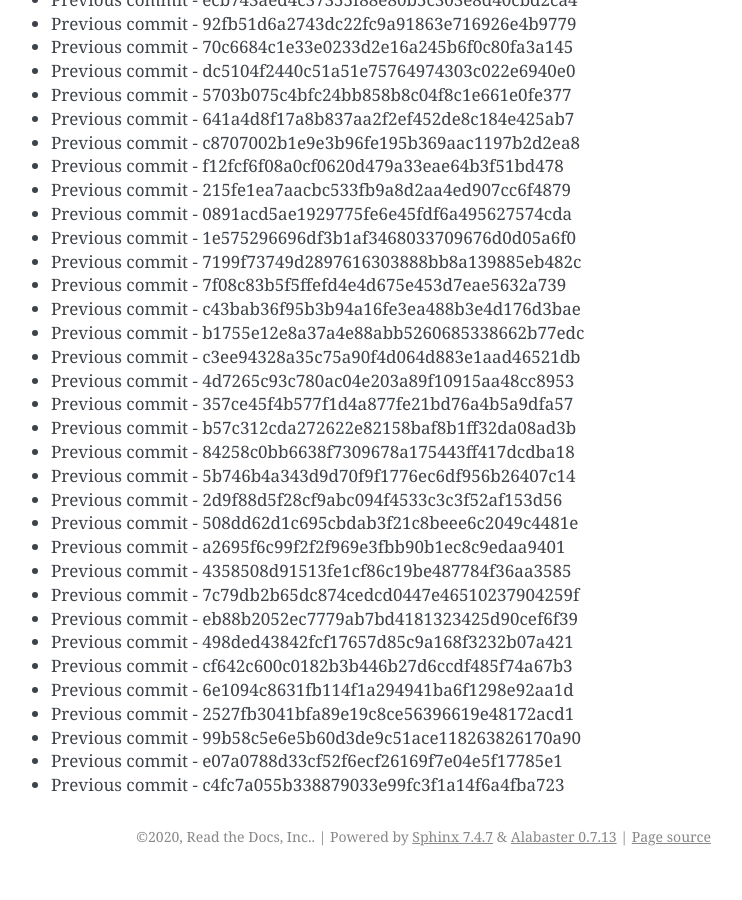
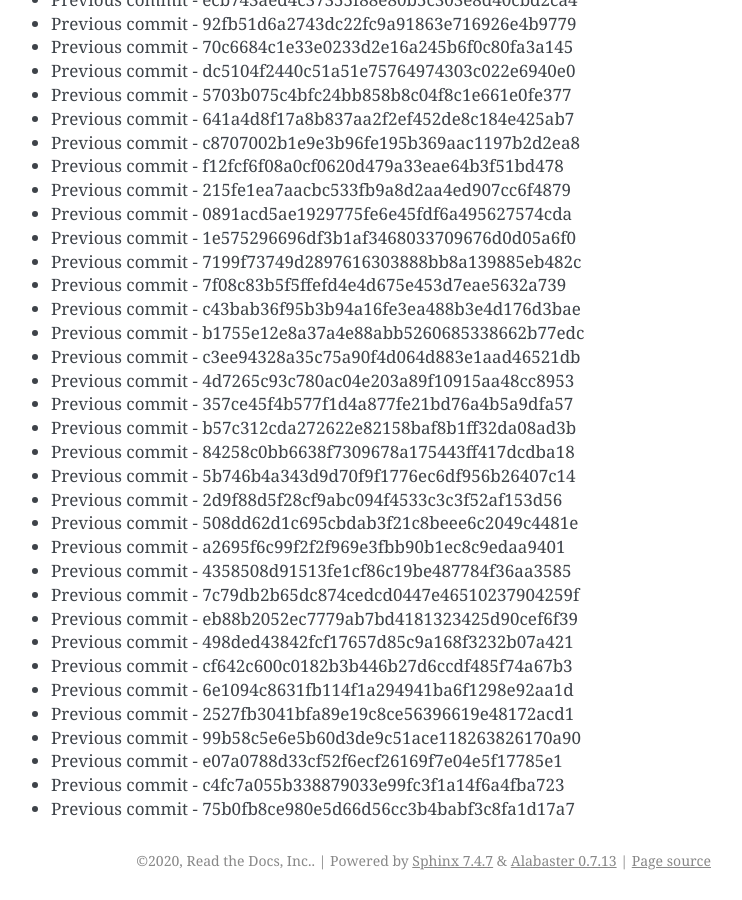
Before and after one commit to readthedocs/rtd-git-stresstest, a Sphinx documentation site: the page built from docs/updates.rst, in a window 1280 px wide and 900 px high, scrolled down 88014 px. Shown: the whole window, without its empty margins (399-1141 px from the left). Built offline with Sphinx 7.4.7, drawn with Linux system fonts in a browser that asks for light colours; before the commit the page ends 88890 px from its top, so only the background shows below that.

Commit message:
Generating commit from previous: 75b0fb8ce980e5d66d56cc3b4babf3c8fa1d17a7

```diff
--- a/docs/updates.rst
+++ b/docs/updates.rst
@@ -3730,3 +3730,4 @@ It can be tested for any performance characteristics.
 * Previous commit - 99b58c5e6e5b60d3de9c51ace118263826170a90
 * Previous commit - e07a0788d33cf52f6ecf26169f7e04e5f17785e1
 * Previous commit - c4fc7a055b338879033e99fc3f1a14f6a4fba723
+* Previous commit - 75b0fb8ce980e5d66d56cc3b4babf3c8fa1d17a7
```
